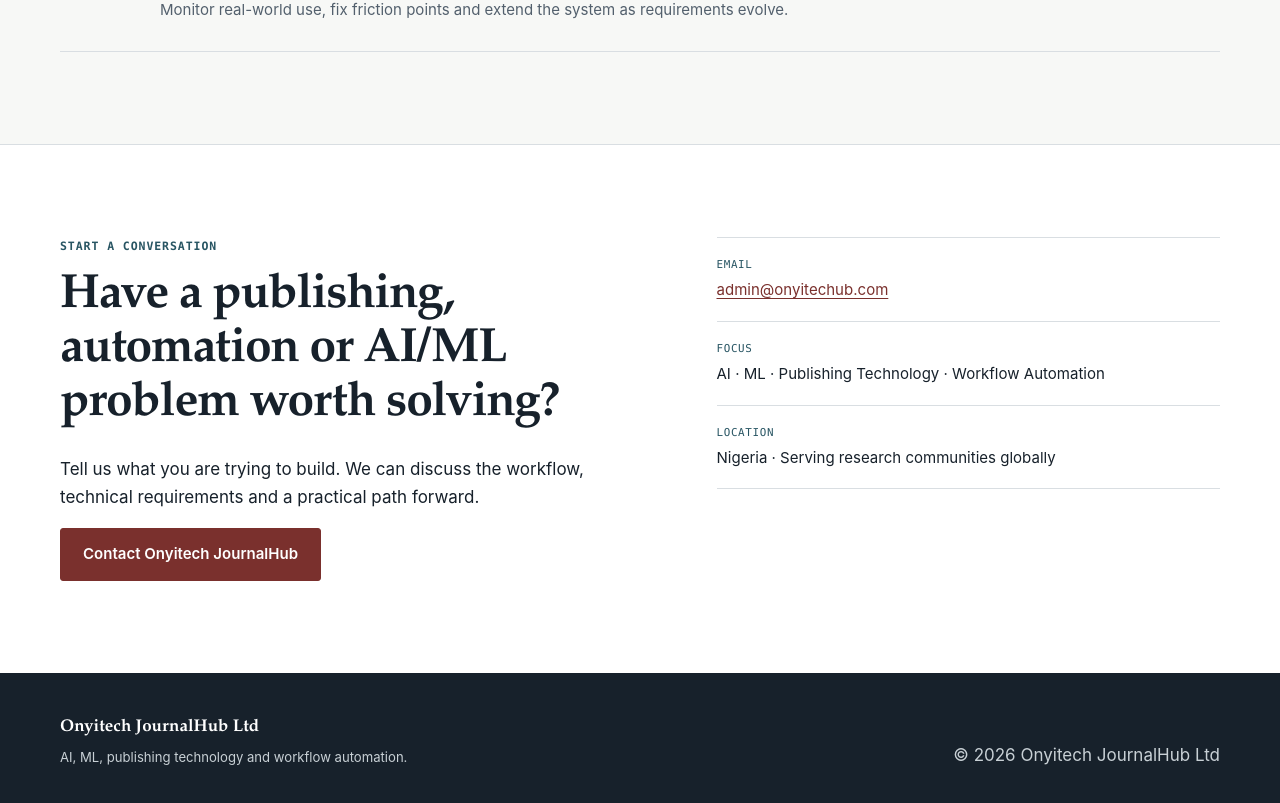
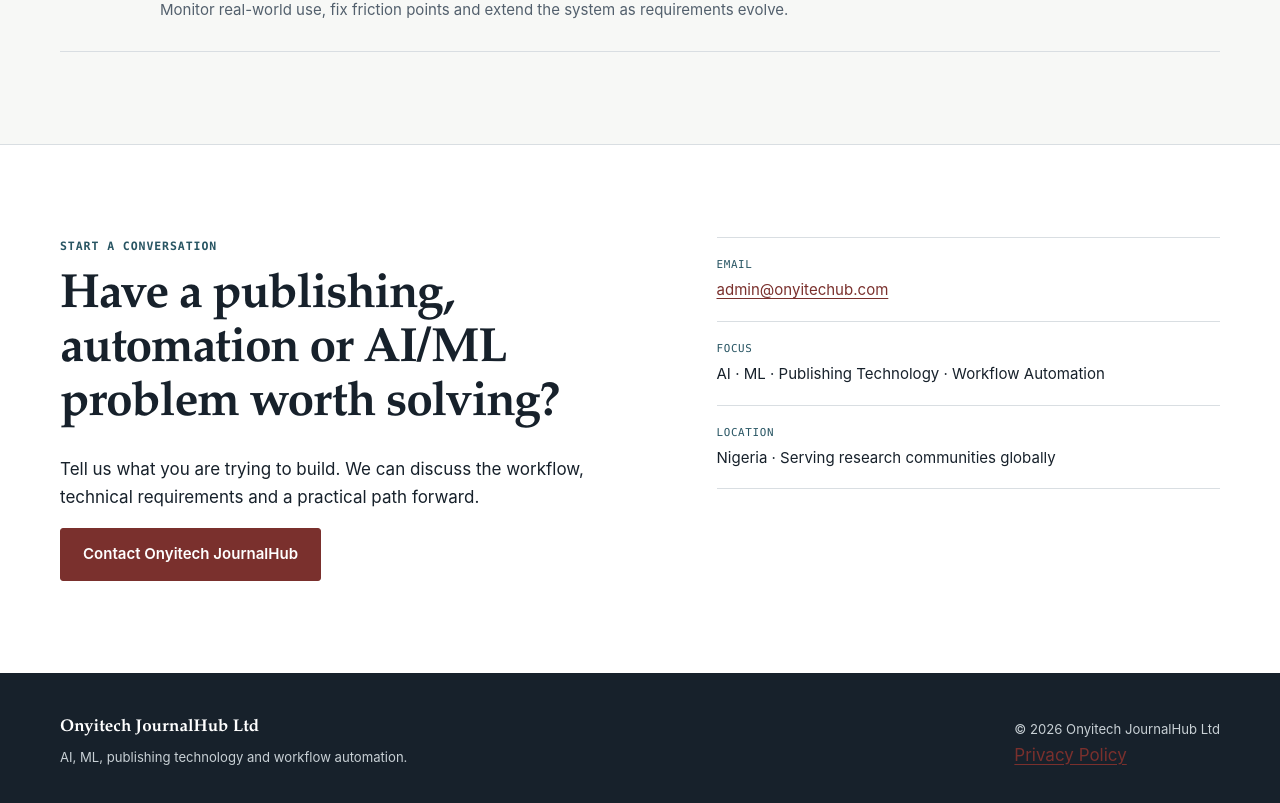
Before and after one commit to onyi4677/onyitechub.com, a Next.js app: page / in a window 1280 px wide. Shown: the part 4426-5229 px from the top of the page. Built offline with nearby package versions, Linux system fonts and the light colour scheme.

Commit message:
Add privacy policy link to site footer

```diff
--- a/app/components/SiteFooter.tsx
+++ b/app/components/SiteFooter.tsx
@@ -6,7 +6,10 @@
           <strong>Onyitech JournalHub Ltd</strong>
           <p>AI, ML, publishing technology and workflow automation.</p>
         </div>
-        <div>© {new Date().getFullYear()} Onyitech JournalHub Ltd</div>
+        <div>
+          <p>© {new Date().getFullYear()} Onyitech JournalHub Ltd</p>
+          <a href="/privacy">Privacy Policy</a>
+        </div>
       </div>
     </footer>
   );
```
